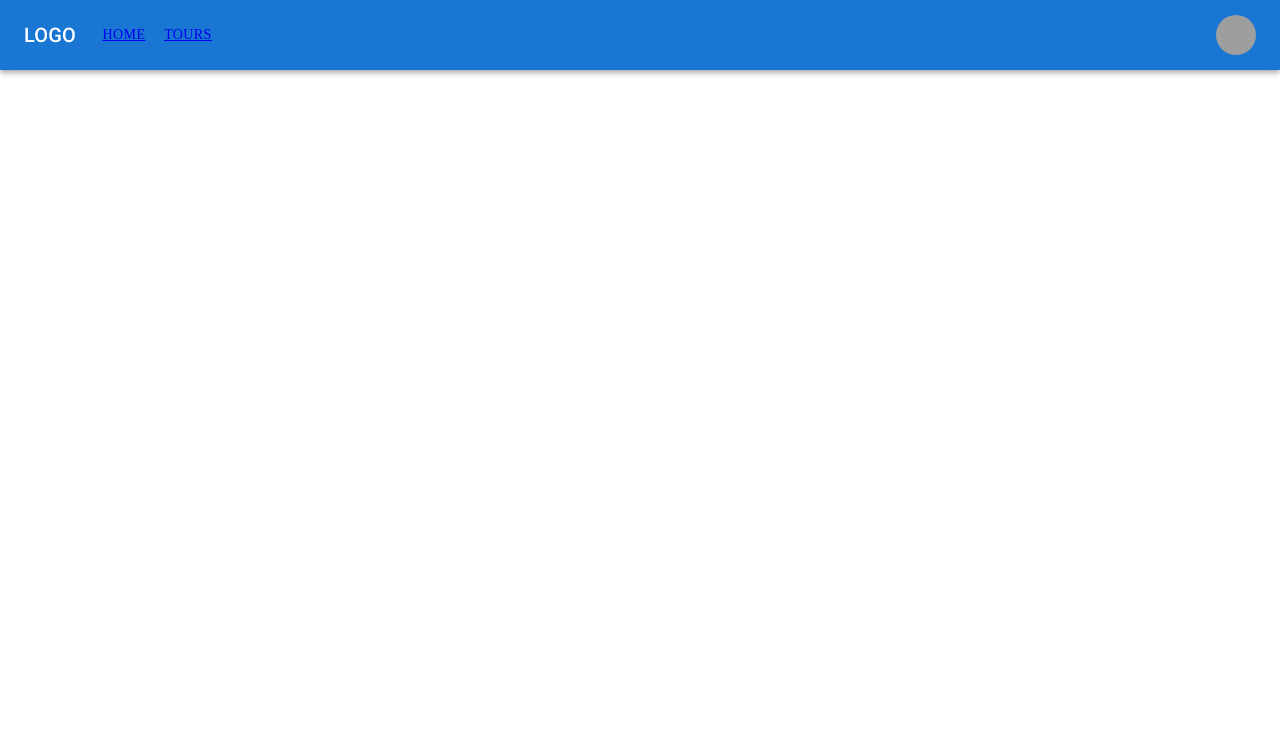
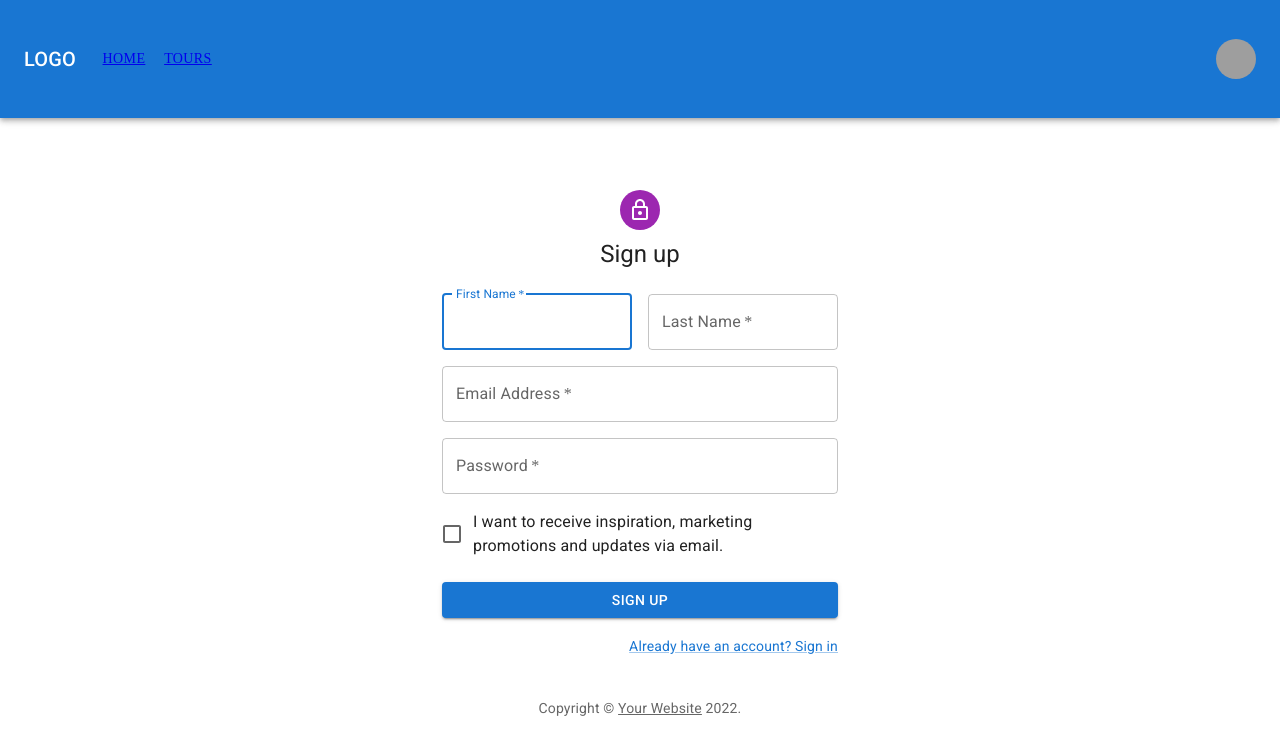
Before and after one commit to Zenith1997/mui, a React (Create React App) app: page /signup in a window 1280 px wide. Before the commit this address had no page. Shown: the top 754 px of the page. Built offline with nearby package versions, Linux system fonts and the light colour scheme; grey boxes are pictures that could not be loaded.

Commit message:
signin/signup ui added

```diff
--- a/src/App.js
+++ b/src/App.js
@@ -1,26 +1,29 @@
 import Home from "./pages/Home";
-import { Routes,Route, BrowserRouter} from "react-router-dom";
+import { Routes, Route, BrowserRouter } from "react-router-dom";
 import ResponsiveAppBar from "./components/AppBar";
-import  Tour from "./pages/Tour" ;
+import Tour from "./pages/Tour";
+import Login from "./pages/Login";
+import SignUp from "./pages/Signup";
 
 function App() {
   return (
     <div>
-
       <BrowserRouter>
-<ResponsiveAppBar/>
+        <ResponsiveAppBar />
         <Routes>
-    <Route path="/home" element ={<Home/>}/>
+          <Route path="/home" element={<Home />} />
         </Routes>
         <Routes>
-    <Route path="/tours" element ={<Tour/>}/>
+          <Route path="/tours" element={<Tour />} />
+        </Routes>
+        <Routes>
+        <Route path ="/Logout" element ={<Login/>}/>
+        </Routes>
+        <Routes>
+        <Route path ="/signup" element ={<SignUp/>}/>
         </Routes>
       </BrowserRouter>
-
-
     </div>
-
-
   );
 }
 
--- a/src/components/AppBar.js
+++ b/src/components/AppBar.js
@@ -78,10 +78,10 @@
               }}
             >
               {pages.map((page) => (
-                <MenuItem key={page} onClick={handleCloseNavMenu}>
-                  <Typography textAlign="center"> <Link to ={`/${page}`}>
+                <MenuItem  dense ="true" key={page} onClick={handleCloseNavMenu}>
+                  <Typography textAlign="end">
                   {page}
-                  </Link></Typography>
+              </Typography>
                 </MenuItem>
               ))}
             </Menu>
@@ -99,7 +99,7 @@
               <Button
                 key={page}
                 onClick={handleCloseNavMenu}
-                sx={{ my: 2, color: 'white', display: 'block' }}
+                sx={{ my: 5, color: 'white', display: 'block' }}
               >
               <Link to ={`/${page}`}>
               {page}
@@ -133,7 +133,7 @@
             >
               {settings.map((setting) => (
                 <MenuItem key={setting} onClick={handleCloseUserMenu}>
-                  <Typography textAlign="center">{setting}</Typography>
+                  <Typography textAlign="center"><Link to ={`/${setting}`}>{setting}</Link></Typography>
                 </MenuItem>
               ))}
             </Menu>
--- /dev/null
+++ b/src/pages/Login.js
@@ -0,0 +1,127 @@
+import * as React from 'react';
+import Avatar from '@mui/material/Avatar';
+import Button from '@mui/material/Button';
+import CssBaseline from '@mui/material/CssBaseline';
+import TextField from '@mui/material/TextField';
+import FormControlLabel from '@mui/material/FormControlLabel';
+import Checkbox from '@mui/material/Checkbox';
+import Link from '@mui/material/Link';
+import Paper from '@mui/material/Paper';
+import Box from '@mui/material/Box';
+import Grid from '@mui/material/Grid';
+import LockOutlinedIcon from '@mui/icons-material/LockOutlined';
+import Typography from '@mui/material/Typography';
+import { createTheme, ThemeProvider } from '@mui/material/styles';
+
+function Copyright(props) {
+  return (
+    <Typography variant="body2" color="text.secondary" align="center" {...props}>
+      {'Copyright © '}
+      <Link color="inherit" href="https://mui.com/">
+        Your Website
+      </Link>{' '}
+      {new Date().getFullYear()}
+      {'.'}
+    </Typography>
+  );
+}
+
+const theme = createTheme();
+
+export default function Login() {
+  const handleSubmit = (event) => {
+    event.preventDefault();
+    const data = new FormData(event.currentTarget);
+    console.log({
+      email: data.get('email'),
+      password: data.get('password'),
+    });
+  };
+
+  return (
+    <ThemeProvider theme={theme}>
+      <Grid container component="main" sx={{ height: '100vh' }}>
+        <CssBaseline />
+        <Grid
+          item
+          xs={false}
+          sm={4}
+          md={7}
+          sx={{
+            backgroundImage: 'url(https://source.unsplash.com/random)',
+            backgroundRepeat: 'no-repeat',
+            backgroundColor: (t) =>
+              t.palette.mode === 'light' ? t.palette.grey[50] : t.palette.grey[900],
+            backgroundSize: 'cover',
+            backgroundPosition: 'center',
+          }}
+        />
+        <Grid item xs={12} sm={8} md={5} component={Paper} elevation={6} square>
+          <Box
+            sx={{
+              my: 8,
+              mx: 4,
+              display: 'flex',
+              flexDirection: 'column',
+              alignItems: 'center',
+            }}
+          >
+            <Avatar sx={{ m: 1, bgcolor: 'secondary.main' }}>
+              <LockOutlinedIcon />
+            </Avatar>
+            <Typography component="h1" variant="h5">
+              Sign in
+            </Typography>
+            <Box component="form" noValidate onSubmit={handleSubmit} sx={{ mt: 1 }}>
+              <TextField
+                margin="normal"
+                required
+                fullWidth
+                id="email"
+                label="Email Address"
+                name="email"
+                autoComplete="email"
+                autoFocus
+              />
+              <TextField
+                margin="normal"
+                required
+                fullWidth
+                name="password"
+                label="Password"
+                type="password"
+                id="password"
+                autoComplete="current-password"
+              />
+              <FormControlLabel
+                control={<Checkbox value="remember" color="primary" />}
+                label="Remember me"
+              />
+              <Button
+                type="submit"
+                fullWidth
+                variant="contained"
+                sx={{ mt: 3, mb: 2 }}
+              >
+                Sign In
+              </Button>
+              <Grid container>
+                <Grid item xs>
+                  <Link href="#" variant="body2">
+                    Forgot password?
+                  </Link>
+                </Grid>
+                <Grid item>
+                  <Link  href="/signup" variant="body2">
+                    {"Don't have an account? Sign Up"}
+                  </Link>
+                </Grid>
+              </Grid>
+              <Copyright sx={{ mt: 5 }} />
+            </Box>
+          </Box>
+        </Grid>
+      </Grid>
+    </ThemeProvider>
+  );
+}
--- /dev/null
+++ b/src/pages/Signup.js
@@ -0,0 +1,131 @@
+import * as React from 'react';
+import Avatar from '@mui/material/Avatar';
+import Button from '@mui/material/Button';
+import CssBaseline from '@mui/material/CssBaseline';
+import TextField from '@mui/material/TextField';
+import FormControlLabel from '@mui/material/FormControlLabel';
+import Checkbox from '@mui/material/Checkbox';
+import Link from '@mui/material/Link';
+import Grid from '@mui/material/Grid';
+import Box from '@mui/material/Box';
+import LockOutlinedIcon from '@mui/icons-material/LockOutlined';
+import Typography from '@mui/material/Typography';
+import Container from '@mui/material/Container';
+import { createTheme, ThemeProvider } from '@mui/material/styles';
+
+function Copyright(props) {
+  return (
+    <Typography variant="body2" color="text.secondary" align="center" {...props}>
+      {'Copyright © '}
+      <Link color="inherit" href="https://mui.com/">
+        Your Website
+      </Link>{' '}
+      {new Date().getFullYear()}
+      {'.'}
+    </Typography>
+  );
+}
+
+const theme = createTheme();
+
+export default function SignUp() {
+  const handleSubmit = (event) => {
+    event.preventDefault();
+    const data = new FormData(event.currentTarget);
+    console.log({
+      email: data.get('email'),
+      password: data.get('password'),
+    });
+  };
+
+  return (
+    <ThemeProvider theme={theme}>
+      <Container component="main" maxWidth="xs">
+        <CssBaseline />
+        <Box
+          sx={{
+            marginTop: 8,
+            display: 'flex',
+            flexDirection: 'column',
+            alignItems: 'center',
+          }}
+        >
+          <Avatar sx={{ m: 1, bgcolor: 'secondary.main' }}>
+            <LockOutlinedIcon />
+          </Avatar>
+          <Typography component="h1" variant="h5">
+            Sign up
+          </Typography>
+          <Box component="form" noValidate onSubmit={handleSubmit} sx={{ mt: 3 }}>
+            <Grid container spacing={2}>
+              <Grid item xs={12} sm={6}>
+                <TextField
+                  autoComplete="given-name"
+                  name="firstName"
+                  required
+                  fullWidth
+                  id="firstName"
+                  label="First Name"
+                  autoFocus
+                />
+              </Grid>
+              <Grid item xs={12} sm={6}>
+                <TextField
+                  required
+                  fullWidth
+                  id="lastName"
+                  label="Last Name"
+                  name="lastName"
+                  autoComplete="family-name"
+                />
+              </Grid>
+              <Grid item xs={12}>
+                <TextField
+                  required
+                  fullWidth
+                  id="email"
+                  label="Email Address"
+                  name="email"
+                  autoComplete="email"
+                />
+              </Grid>
+              <Grid item xs={12}>
+                <TextField
+                  required
+                  fullWidth
+                  name="password"
+                  label="Password"
+                  type="password"
+                  id="password"
+                  autoComplete="new-password"
+                />
+              </Grid>
+              <Grid item xs={12}>
+                <FormControlLabel
+                  control={<Checkbox value="allowExtraEmails" color="primary" />}
+                  label="I want to receive inspiration, marketing promotions and updates via email."
+                />
+              </Grid>
+            </Grid>
+            <Button
+              type="submit"
+              fullWidth
+              variant="contained"
+              sx={{ mt: 3, mb: 2 }}
+            >
+              Sign Up
+            </Button>
+            <Grid container justifyContent="flex-end">
+              <Grid item>
+                <Link href="#" variant="body2">
+                  Already have an account? Sign in
+                </Link>
+              </Grid>
+            </Grid>
+          </Box>
+        </Box>
+        <Copyright sx={{ mt: 5 }} />
+      </Container>
+    </ThemeProvider>
+  );
+}
```
Lines whose indentation alone changed are shown as unchanged.
